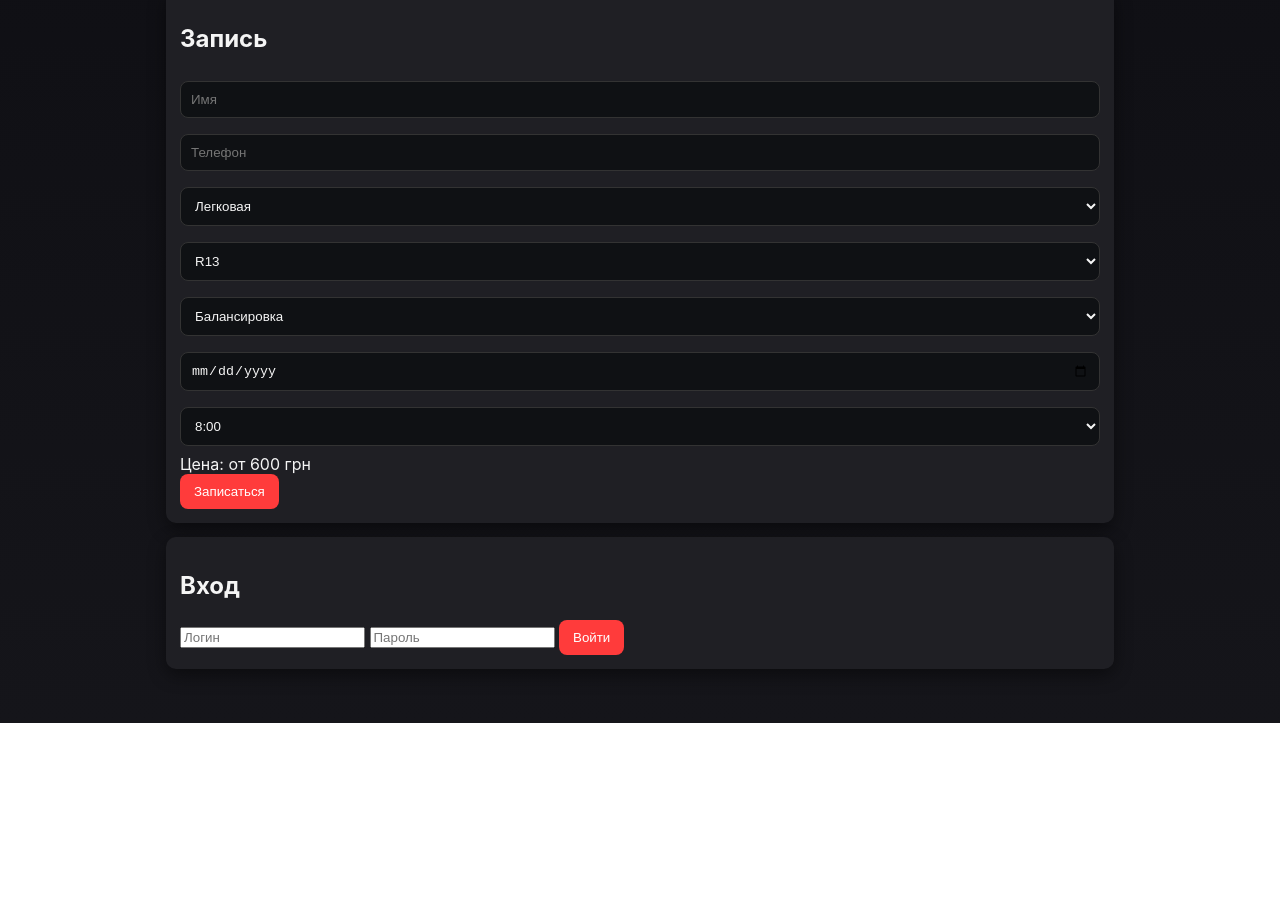
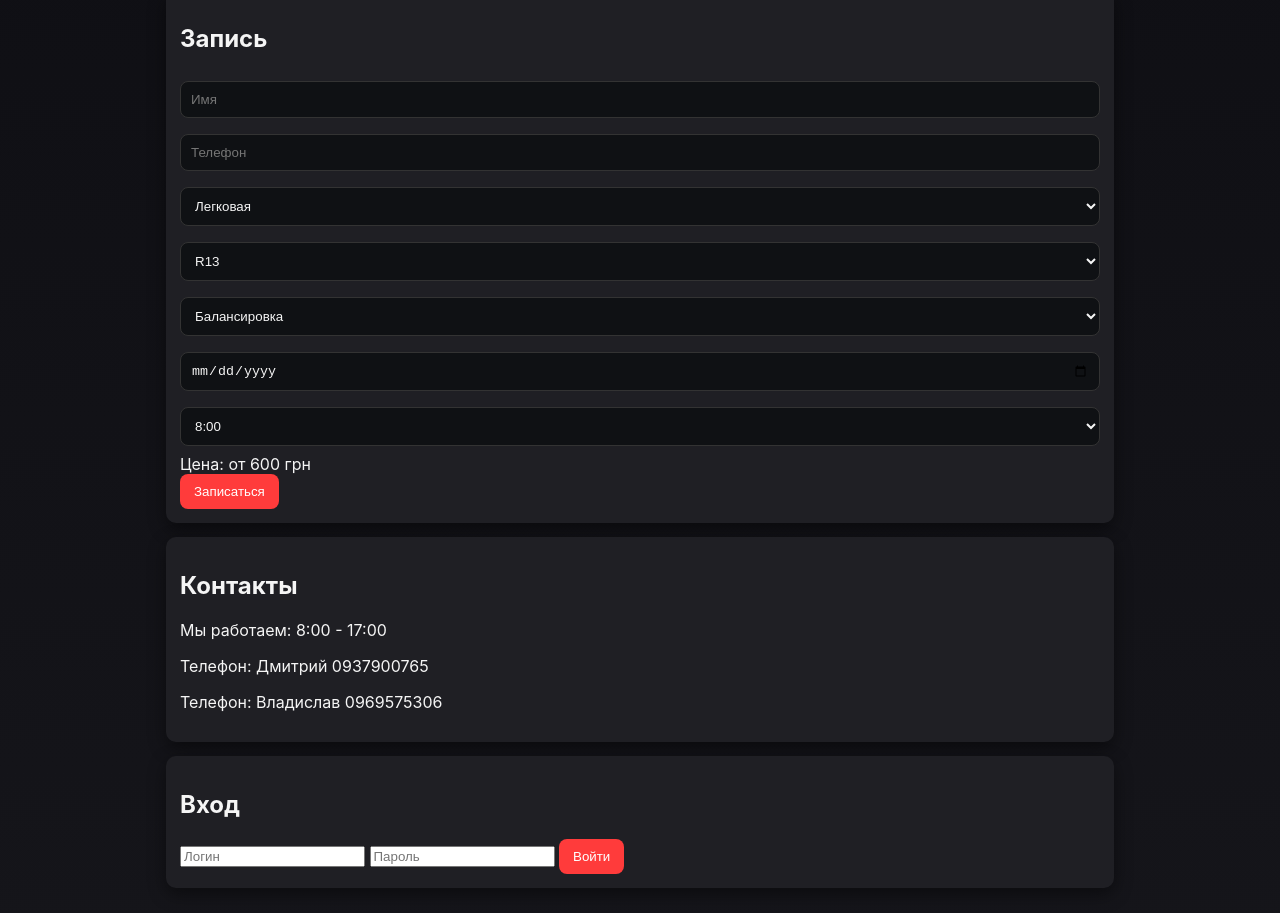
Before and after one commit to lllolll-2001/Shunonontagj, a plain HTML site: page public/index.html in a window 1280 px wide. Shown: the part 101-1014 px from the top of the page. Before the commit the page ends 824 px from the top, so only its background shows below. Drawn offline with Linux system fonts and the light colour scheme.

Commit message:
Update index.html

```diff
--- a/public/index.html
+++ b/public/index.html
@@ -14,6 +14,7 @@
     <button id="logoutBtn" class="hidden" onclick="logout()">Выйти</button>
   </header>
 
+  <!-- === Запись клиента === -->
   <div class="card">
     <h2>Запись</h2>
     <div class="form-row">
@@ -50,6 +51,15 @@
     </div>
   </div>
 
+  <!-- === Контакты === -->
+  <div class="card">
+    <h2>Контакты</h2>
+    <p>Мы работаем: 8:00 - 17:00</p>
+    <p>Телефон: Дмитрий 0937900765</p>
+    <p>Телефон: Владислав 0969575306</p>
+  </div>
+
+  <!-- === Вход === -->
   <div class="card" id="loginCard">
     <h2>Вход</h2>
     <input type="text" id="loginInput" placeholder="Логин">
@@ -57,17 +67,21 @@
     <button onclick="login()">Войти</button>
   </div>
 
+  <!-- === Кабинет работника === -->
   <div class="card hidden" id="workerCard">
     <h2>Кабинет работника</h2>
     <div id="workerRecords"></div>
   </div>
 
+  <!-- === Кабинет босса === -->
   <div class="card hidden" id="bossCard">
     <h2>Кабинет босса</h2>
     <div class="top-actions">
       <button onclick="setBossFilter('day')">День</button>
       <button onclick="setBossFilter('week')">Неделя</button>
       <button onclick="setBossFilter('month')">Месяц</button>
+      <input type="date" id="fromDate"> — <input type="date" id="toDate">
+      <button onclick="filterByDateRange()">Применить</button>
       <span id="bossTotal">Сумма: 0 грн</span>
     </div>
     <div id="bossRecords"></div>
```
